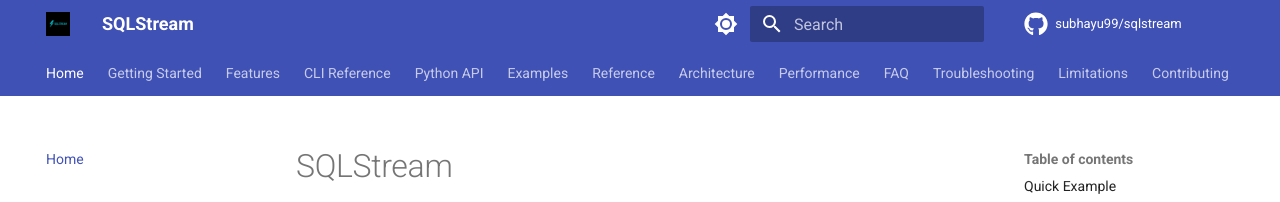
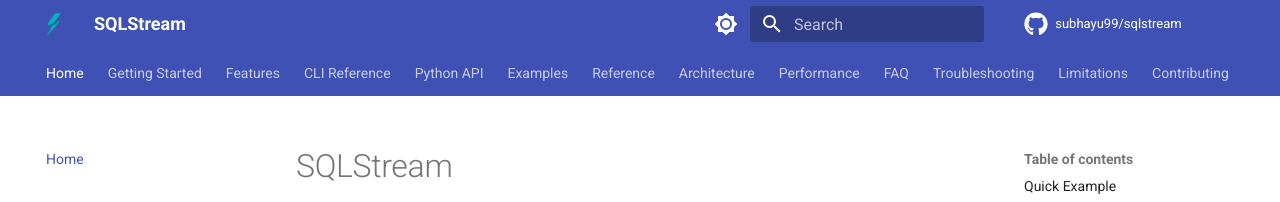
Before and after one commit to subhayu99/sqlstream, an MkDocs documentation site: the page built from docs/index.md, in a window 1280 px wide. Shown: the top 202 px of the page. Built offline with MkDocs 1.6.1 and Material for MkDocs 9.7.7, drawn with Linux system fonts in a browser that asks for light colours; comment, search, counter and statistics services are not loaded; the version menu is left out.

Commit message:
Update logo and favicon to transparent versions

```diff
--- a/mkdocs.yml
+++ b/mkdocs.yml
@@ -9,8 +9,8 @@
 
 theme:
   name: material
-  logo: assets/logo.png
-  favicon: assets/logo.png
+  logo: assets/logo_transparent.png
+  favicon: assets/logo_transparent.png
   palette:
     # Light mode
     - media: "(prefers-color-scheme: light)"
```
